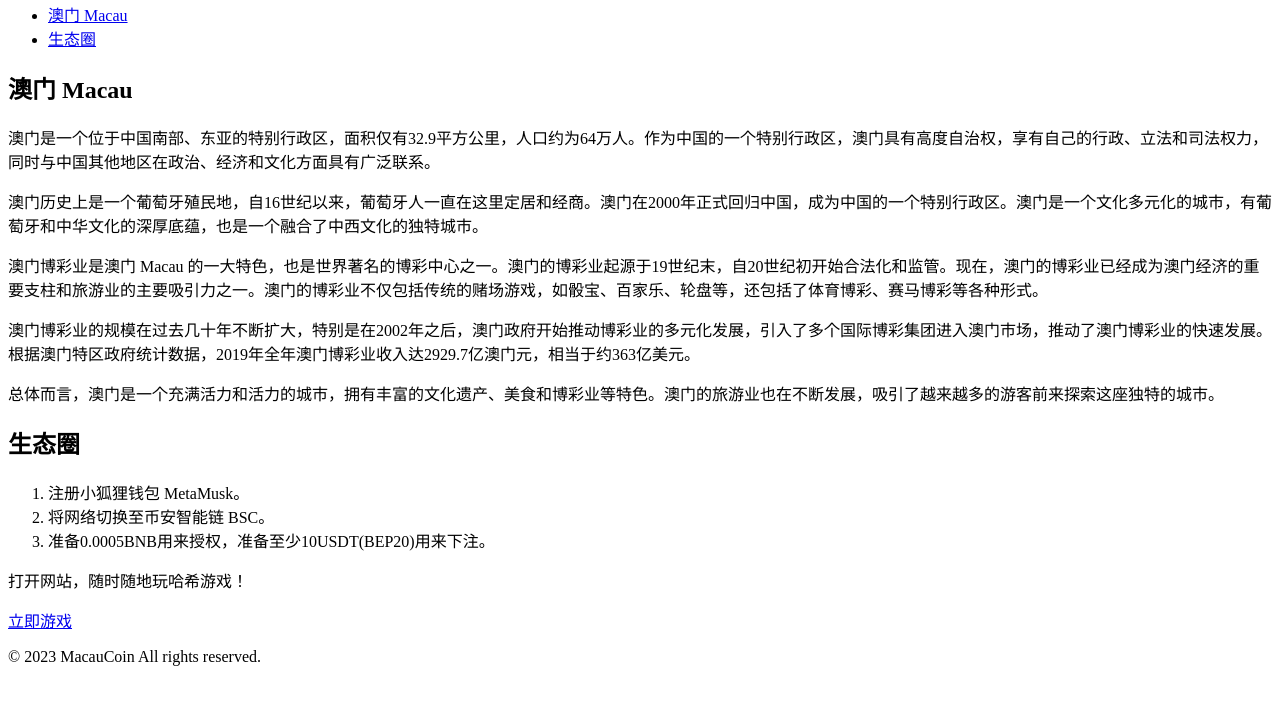
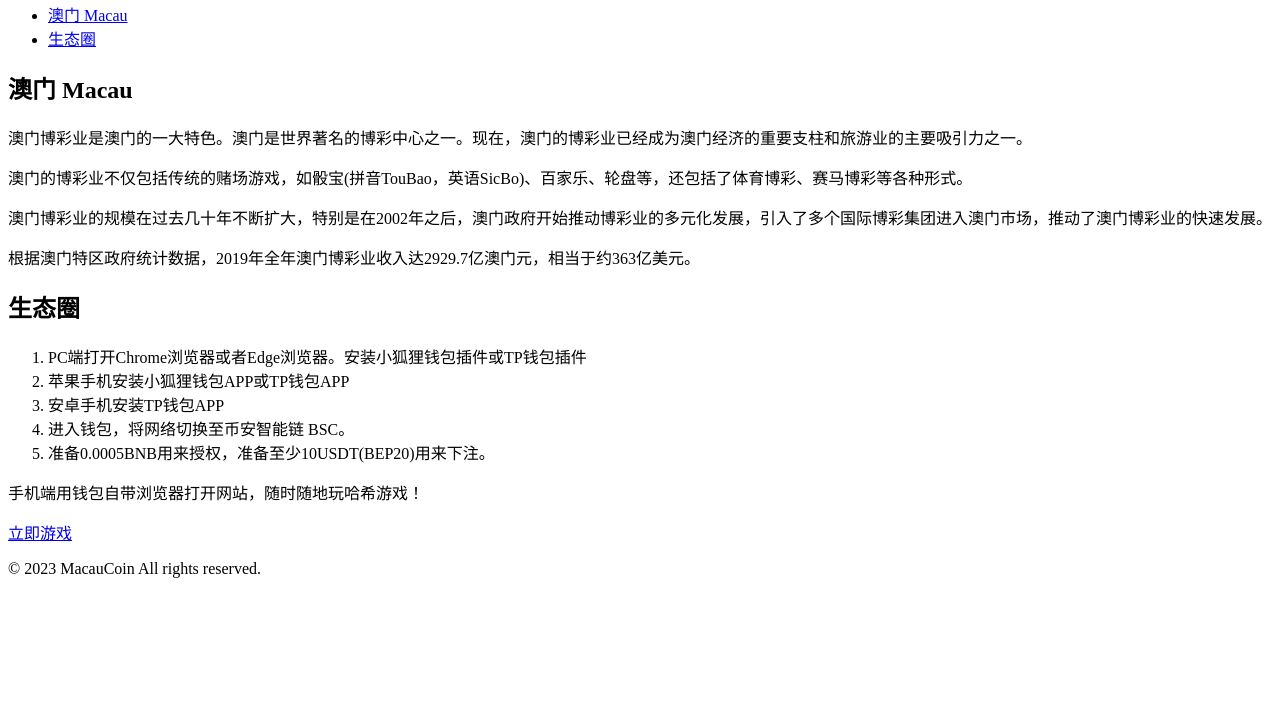
Before and after one commit to MacauCoin/MacauCoin.github.io, a plain HTML site: page index.html in a window 1280 px wide. Shown: the part 87-792 px from the top of the page. Drawn offline with Linux system fonts and the light colour scheme.

Commit message:
Update index.html

```diff
--- a/index.html
+++ b/index.html
@@ -22,7 +22,6 @@
       <nav>
         <ul>
           <li><a href="#澳门Macau">澳门 Macau</a></li>
-
           <li><a href="#download">生态圈</a></li>
         </ul>
       </nav>
@@ -30,20 +29,21 @@
     <main>
       <section id="澳门Macau">
         <h2>澳门 Macau</h2>
-        <p>澳门是一个位于中国南部、东亚的特别行政区，面积仅有32.9平方公里，人口约为64万人。作为中国的一个特别行政区，澳门具有高度自治权，享有自己的行政、立法和司法权力，同时与中国其他地区在政治、经济和文化方面具有广泛联系。</p>
-        <p>澳门历史上是一个葡萄牙殖民地，自16世纪以来，葡萄牙人一直在这里定居和经商。澳门在2000年正式回归中国，成为中国的一个特别行政区。澳门是一个文化多元化的城市，有葡萄牙和中华文化的深厚底蕴，也是一个融合了中西文化的独特城市。</p>
-        <p>澳门博彩业是澳门 Macau 的一大特色，也是世界著名的博彩中心之一。澳门的博彩业起源于19世纪末，自20世纪初开始合法化和监管。现在，澳门的博彩业已经成为澳门经济的重要支柱和旅游业的主要吸引力之一。澳门的博彩业不仅包括传统的赌场游戏，如骰宝、百家乐、轮盘等，还包括了体育博彩、赛马博彩等各种形式。</p>
-        <p>澳门博彩业的规模在过去几十年不断扩大，特别是在2002年之后，澳门政府开始推动博彩业的多元化发展，引入了多个国际博彩集团进入澳门市场，推动了澳门博彩业的快速发展。根据澳门特区政府统计数据，2019年全年澳门博彩业收入达2929.7亿澳门元，相当于约363亿美元。</p>
-        <p>总体而言，澳门是一个充满活力和活力的城市，拥有丰富的文化遗产、美食和博彩业等特色。澳门的旅游业也在不断发展，吸引了越来越多的游客前来探索这座独特的城市。</p>
+        <p>澳门博彩业是澳门的一大特色。澳门是世界著名的博彩中心之一。现在，澳门的博彩业已经成为澳门经济的重要支柱和旅游业的主要吸引力之一。</p>
+	<p>澳门的博彩业不仅包括传统的赌场游戏，如骰宝(拼音TouBao，英语SicBo)、百家乐、轮盘等，还包括了体育博彩、赛马博彩等各种形式。</p>
+        <p>澳门博彩业的规模在过去几十年不断扩大，特别是在2002年之后，澳门政府开始推动博彩业的多元化发展，引入了多个国际博彩集团进入澳门市场，推动了澳门博彩业的快速发展。</p>
+	<p>根据澳门特区政府统计数据，2019年全年澳门博彩业收入达2929.7亿澳门元，相当于约363亿美元。</p>
       </section>
       <section id="download">
         <h2>生态圈</h2>
 		<ol>
-          <li>注册小狐狸钱包 MetaMusk。</li>
-          <li>将网络切换至币安智能链 BSC。</li>
-          <li>准备0.0005BNB用来授权，准备至少10USDT(BEP20)用来下注。</li>
+	      <li>PC端打开Chrome浏览器或者Edge浏览器。安装小狐狸钱包插件或TP钱包插件</li>
+	      <li>苹果手机安装小狐狸钱包APP或TP钱包APP</li>
+	      <li>安卓手机安装TP钱包APP</li>
+              <li>进入钱包，将网络切换至币安智能链 BSC。</li>
+              <li>准备0.0005BNB用来授权，准备至少10USDT(BEP20)用来下注。</li>
         </ol>
-        <p>打开网站，随时随地玩哈希游戏！</p>
+        <p>手机端用钱包自带浏览器打开网站，随时随地玩哈希游戏！</p>
         <a href="https://www.game.am">立即游戏</a>
       </section>
     </main>
```
